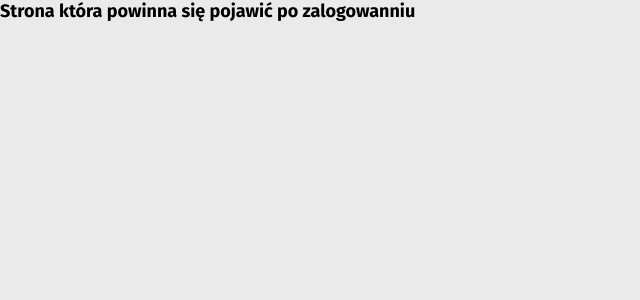
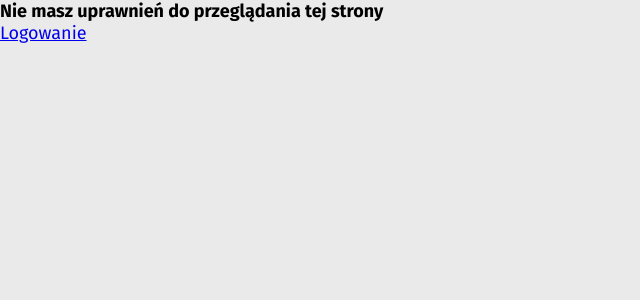
Before and after one commit to robi1977/ultimate-systems-, a React (Create React App) app: page /dashboard in a window 1280 px wide. Shown: the top 300 px of the page, without its empty margins (0-640 px from the left). Built offline with nearby package versions, Linux system fonts and the light colour scheme.

Commit message:
Zabezpieczenie dostepu

```diff
--- a/src/App.js
+++ b/src/App.js
@@ -7,6 +7,7 @@ import Dashboard from './components/Dashboard';
 import Home from './components/Home';
 import { useDispatch, useSelector } from 'react-redux';
 import { getUserDetails } from './features/user/userAction';
+import ProtectedRoute from './components/routes/ProtectedRoute';
 
 function App() {
   const { userInfo, userToken } = useSelector((state) => state.user);
@@ -25,7 +26,9 @@ function App() {
           <Route path='/' element={<Home/>} />
           <Route path='/login' element={<Login/>} />
           <Route path='/register' element={<Register/>} />
-          <Route path='/dashboard' element={<Dashboard />} />
+          <Route element={<ProtectedRoute/>}>
+            <Route path='/dashboard' element={<Dashboard/>} />
+          </Route>
         </Routes>
       </Router>
     </div>
--- /dev/null
+++ b/src/components/routes/ProtectedRoute.js
@@ -0,0 +1,18 @@
+import { useSelector } from "react-redux"
+import { NavLink, Outlet } from "react-router-dom";
+
+const ProtectedRoute = () => {
+  const { userInfo } = useSelector((state) => state.user);
+
+  if(!userInfo) {
+    return (
+      <div className="unautorizate">
+        <h1>Nie masz uprawnień do przeglądania tej strony</h1>
+        <NavLink to='/login'>Logowanie</NavLink>
+      </div>
+    )
+  }
+  return <Outlet />
+}
+
+export default ProtectedRoute
```
